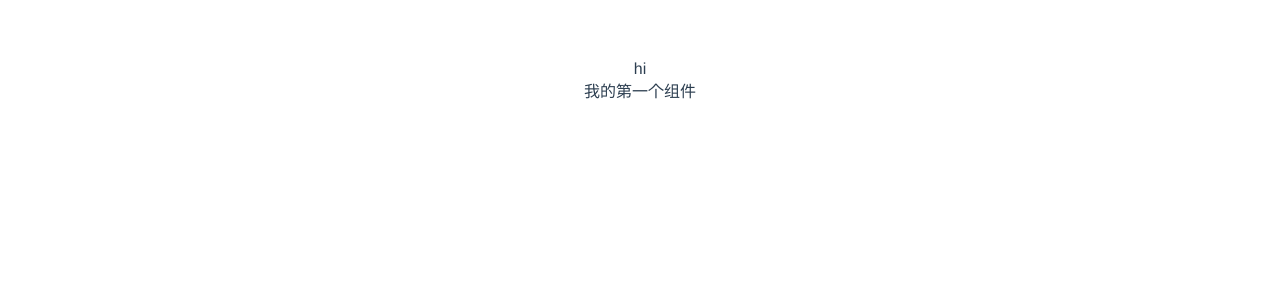
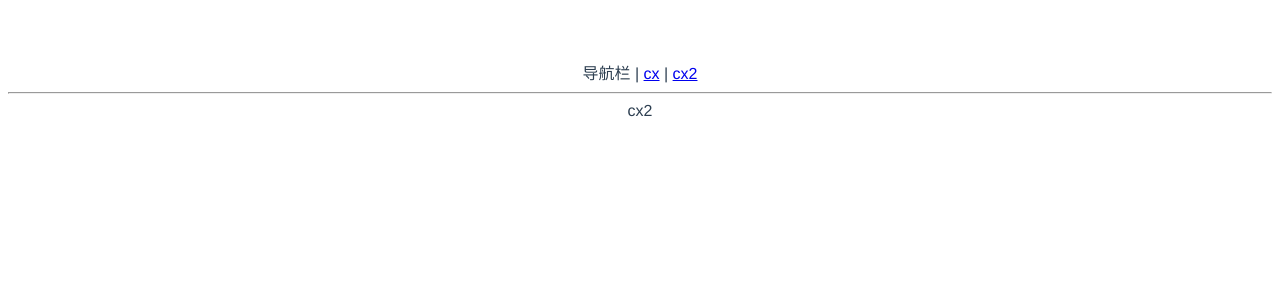
Before and after one commit to Allen-XiaoDeng/gulu-UI, a Vue app: page /#/xxx in a window 1280 px wide. Shown: the top 300 px of the page. Built offline with nearby package versions, Linux system fonts and the light colour scheme.

Commit message:
初始化vue-router

```diff
--- a/index.html
+++ b/index.html
@@ -8,6 +8,6 @@
 </head>
 <body>
   <div id="app"></div>
-  <script type="module" src="/src/main.js"></script>
+  <script type="module" src="/src/main.ts"></script>
 </body>
 </html>
--- a/src/App.vue
+++ b/src/App.vue
@@ -1,15 +1,15 @@
 <template>
-  <div>hi</div>
-  <cx />
+  <div>导航栏 |
+    <router-link to="/">cx</router-link>
+    |
+    <router-link to="/xxx">cx2</router-link>
+  </div>
+  <hr/>
+  <router-view/>
 </template>
 
 <script>
-import cx from './components/cx.vue'
-
 export default {
-  name: 'App',
-  components: {
-    cx
-  }
+  name: 'app'
 }
 </script>
--- /dev/null
+++ b/src/components/cx2.vue
@@ -0,0 +1,5 @@
+<template>
+  <div>
+    cx2
+  </div>
+</template>
--- a/src/main.js
+++ /dev/null
@@ -1,5 +0,0 @@
-import { createApp } from 'vue'
-import App from './App.vue'
-import './index.css'
-
-createApp(App).mount('#app')
--- /dev/null
+++ b/src/main.ts
@@ -0,0 +1,20 @@
+import {createApp} from 'vue';
+import App from './App.vue';
+import './index.css';
+import {createWebHashHistory, createRouter} from 'vue-router';
+import cx from './components/cx.vue';
+import cx2 from './components/cx2.vue';
+
+const history = createWebHashHistory();
+const router = createRouter({
+  history: history,
+  routes: [
+    {path: '/', component: cx},
+    {path: '/xxx', component: cx2}
+  ]
+});
+
+const app =
+  createApp(App);
+app.use(router);
+app.mount('#app');
```
Also changed, not shown: package.json (+4 -3 lines), 2 other files (tests, documents, lock files or other folders).
